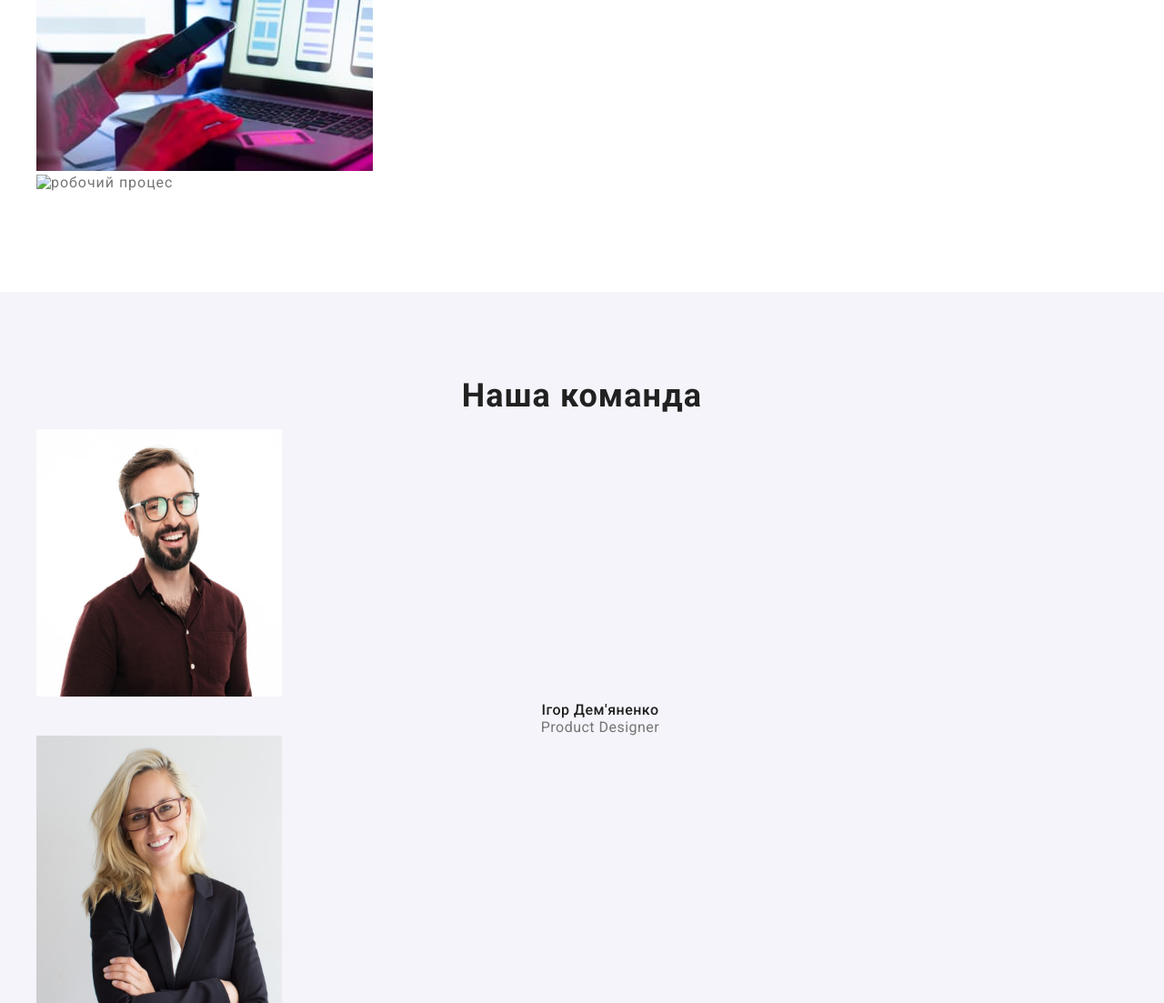
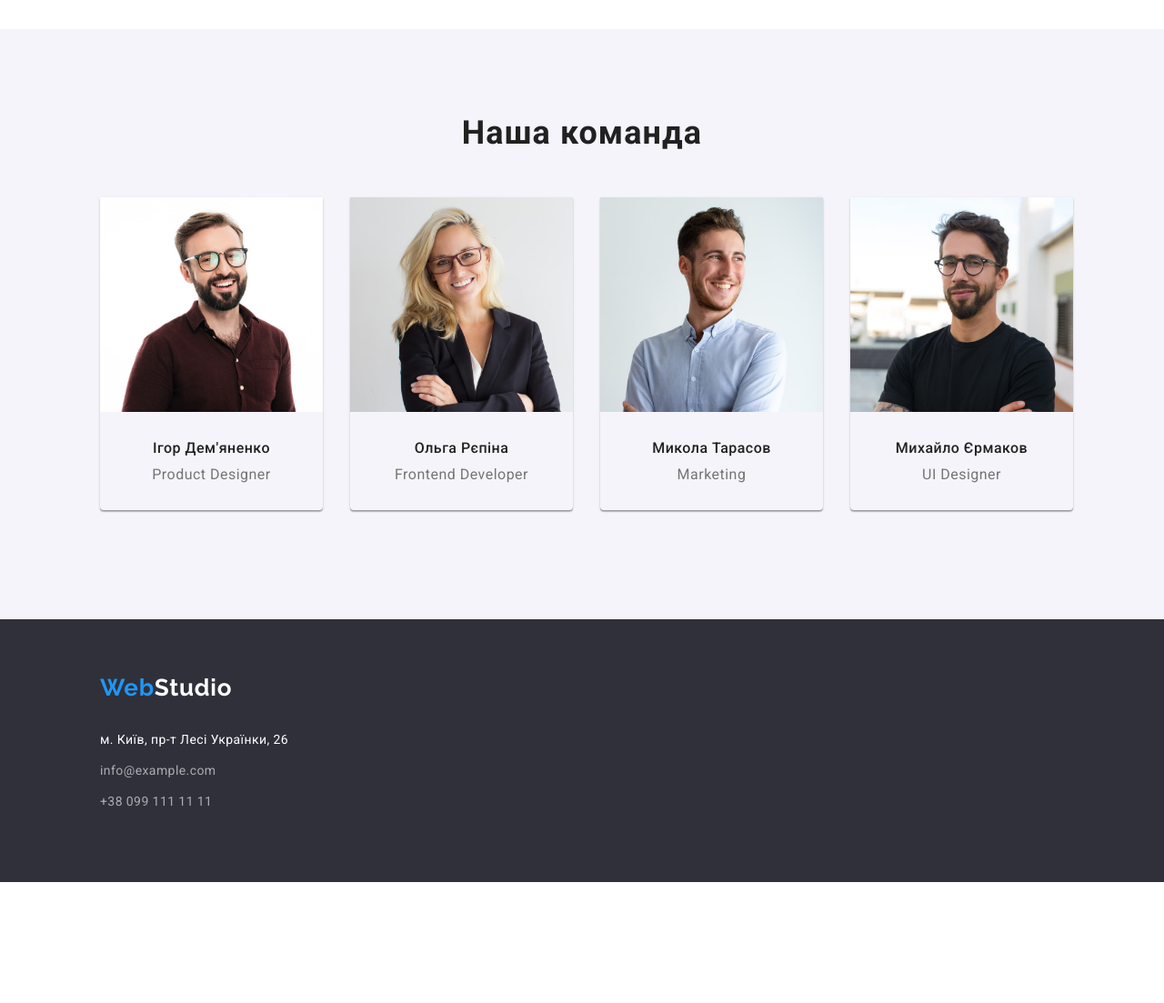
Before and after one commit to Lindelof7/goit-markup-hw-03, a plain HTML site: page index.html in a window 1280 px wide. Shown: the part 1480-2583 px from the top of the page at 91% size. After the commit the page ends 2450 px from the top, so only its background shows below. Drawn offline with nearby package versions, Linux system fonts and the light colour scheme.

Commit message:
flex-index.html

```diff
--- a/css/styles.css
+++ b/css/styles.css
@@ -15,6 +15,13 @@ h4,
 h5,
 h6 {
   margin: 0;
+  padding: 0;
+}
+
+img{
+    display: block;
+    max-width: 100%;
+    height: auto;
 }
 
 body {
@@ -54,13 +61,14 @@ body {
 .header .container{
     display: flex;
     align-items: center;
-
 }
 .header{
-
+    padding-top: 24px;
+    padding-bottom: 24px;
 }
 .header-logo{
         margin-right: 93px;
+        margin-left: 40px;
 
         font-family: 'Raleway', sans-serif;
         font-weight: 700;
@@ -99,6 +107,7 @@ body {
     display: flex;
     column-gap: 50px;
     margin-left: auto;
+    margin-right: 20px;
 
     list-style: none;
 }
@@ -120,7 +129,7 @@ body {
 .hero{
     text-align: center;
     padding-top: 200px;
-
+    padding-bottom: 200px;
     background-color: #2F303A;
 }
 .hero .container{
@@ -154,8 +163,6 @@ body {
     align-items: center;
     text-align: center;
 
-    border: 2px solid red;
-
     color: var(--popular-color);
     text-shadow: 0px 4px 4px rgba(0, 0, 0, 0.25);
     background-color: var(--main-color);
@@ -164,11 +171,20 @@ body {
 
 /* --------------- Список переваг ------------------ */
 
+.preferences{
+    display: flex;
+    margin-right: -30px;
+
+    list-style: none;
+}
+
 .preferences > .preferences-item{
-    outline: 2px solid red;
+    margin-right: 30px;
 }
 
 .preferences-title {
+    margin-bottom: 10px;
+
     font-weight: 700;
     font-size: 14px;
     line-height: 1.14;
@@ -177,18 +193,17 @@ body {
 
     color: #212121;
 }
-.preferences{
-    list-style: none;
-}
+
 .preferences-text{
-    outline: 2px solid red;
     font-size: 14px;
     line-height: 1.71;
     letter-spacing: var(--def-letter-spacing);
 }
 
-/*--------------- Чим ми займаємося + Наша команда --------------  */
-.title{
+/*--------------- Чим ми займаємося  --------------  */
+
+.what-we-do-title{
+    margin-bottom: 50px;
     font-weight: 700;
     font-size: 36px;
     line-height: 1.16;
@@ -198,15 +213,57 @@ body {
     color: #212121;
 }
 .what-we-do-img{
+    display: flex;
     list-style: none;
 }
+
+.what-we-do-img-item{
+    margin-right: 30px;
+}
+
+.what-we-do{
+    padding-top: 0;
+}
+
+
+/* ----------------- Список команди ------------------ */
+
+.title{
+    margin-bottom: 50px;
+
+    font-weight: 700;
+    font-size: 36px;
+    line-height: 1.16;
+    text-align: center;
+    letter-spacing: var(--def-letter-spacing);
+
+    color: #212121;
+}
 .team-list{
+    display: flex;
     list-style: none;
 }
 .team{
     background-color: var(--background-color);
 }
+
+.card{
+    flex-basis: calc(100% / 4 - 30px);
+    margin-right: 30px;
+
+    box-shadow: 0px 1px 3px rgba(0, 0, 0, 0.12), 0px 1px 1px rgba(0, 0, 0, 0.14), 0px 2px 1px rgba(0, 0, 0, 0.2);
+    border-radius: 0px 0px 4px 4px;
+}
+
+.card-text{
+
+    margin-top:30px;
+    margin-bottom: 10px;
+}
+
 .team-member{
+    margin-bottom: 10px;
+
     font-weight: 500;
     font-size: 16px;
     line-height: var(--typical-lh);
@@ -216,6 +273,10 @@ body {
     color: #212121;
 }
 .team-member-prof{
+    margin-top: 10px;
+    padding-bottom: 30px;
+
+
     font-size: 16px;
     line-height: var(--typical-lh);
     text-align: center;
@@ -227,9 +288,16 @@ body {
 /*------------------ Footer ------------------- */
 
 .footer{
+    padding-bottom: 60px;
     background-color: #2F303A;
 }
+
 .footer-logo{
+    display: inline-block;
+    margin-bottom: 30px;
+    margin-top: 60px;
+    margin-left: 40px;
+
     font-family: 'Raleway';
     font-weight: 700;
     font-size: 26px;
@@ -243,9 +311,15 @@ body {
     color:var(--popular-color);
 }
 .footer-items{
+    margin-top: 10px;
     list-style: none;
 }
-.footer-address{
+.footer-item{
+    margin-bottom: 10px;
+}
+.footer-address-place{
+    margin-left: 40px;
+
     font-size: 14px;
     line-height: 1.71;
     letter-spacing: var(--def-letter-spacing);
@@ -254,8 +328,8 @@ body {
 
     color: var(--popular-color);
 }
-.footer-address:hover,
-.footer-address:focus{
+.footer-address-place:hover,
+.footer-address-place:focus{
     color:var(--main-color);
 }
 .footer-contact{
--- a/index.html
+++ b/index.html
@@ -74,81 +74,111 @@
                     </ul>
                 </div>
         </section>
-        <section class="section">
-            <h2 class="title">Чим ми займаємося</h2>
+        <section class="what-we-do section">
+            <div class="container">
+                <h2 class="what-we-do-title">Чим ми займаємося</h2>
+            <div class="cards-img">
                 <ul class="what-we-do-img">
-                <li>
+                    <li class="what-we-do-img-item">
+                        <div class="card-thumb">
                         <img
                         src="./images/img1.jpg"
                         alt="робочий процеc"
                         width="370"
                         height="294"
                         />
+                        </div>
                     </li>
-                <li>
+                    <li class="what-we-do-img-item">
+                       <div class="card-thumb">
                         <img
                         src="./images/img2.jpg"
                         alt="робочий процеc"
                         width="370"
                         height="294"
                         />
+                       </div>
                     </li>
-                <li>
-
-                    <img src="./images/img3jpg"
+                    <li class="what-we-do-img-item">
+                        <div class="card-thumb">
+                        <img
+                        src="./images/img3jpg"
                         alt="робочий процеc"
                         width="370"
                         height="294" />
+                        </div>
                     </li>
                 </ul>
+            </div>
+            </div>
         </section>
         <section class="team section">
+            <div class="container">
                 <h2 class="title">Наша команда</h2>
             <ul class="team-list">
                 <li class="team-item">
-                    <img
+                        <div class="card">
+                            <img class="card-img"
                     src="./images/img4.jpg"
                     alt="робочий процес"
                     width="270"
                     height="294"
                     />
+                    <div class="card-text">
                         <h3 class="team-member">Ігор Дем'яненко</h3>
                         <p lang="en" class="team-member-prof">Product Designer</p>
+                    </div>
+                        </div>
                 </li>
-                <li>
-                    <img
+                <li class="team-item">
+                    <div class="card">
+                        <img class="card-img"
                     src="./images/img5.jpg"
                     alt="робочий процес"
                     width="270"
                     height="294" />
+                    <div class="card-text">
                         <h3 class="team-member">Ольга Рєпіна</h3>
                         <p lang="en" class="team-member-prof">Frontend Developer</p>
+                    </div>
+                    </div>
                 </li>
-                <li>
-                    <img
+                <li class="team-item">
+                    <div class="card">
+                        <img class="card-img"
                     src="./images/img6.jpg"
                     alt="робочий процес"
                     width="270"
                     height="294" />
+                    <div class="card-text">
                         <h3 class="team-member">Микола Тарасов</h3>
                         <p lang="en" class="team-member-prof">Marketing</p>
+                    </div>
+                    </div>
                 </li>
-                <li>
-                    <img
+                <li class="team-item">
+                    <div class="card">
+                        <img class="card-img"
                     src="./images/img7.jpg"
                     alt="робочий процес"
                     width="270"
                     height="294" />
+                    <div class="card-text">
                         <h3 class="team-member">Михайло Єрмаков</h3>
                         <p lang="en" class="team-member-prof">UI Designer</p>
+                    </div>
+                    </div>
                 </li>
             </ul>
+            </div>
         </section>
     </main>
     <footer class="footer">
+       <div class="container">
         <a href="" class="footer-logo" lang="en">Web<span class="footer-logotype">Studio</span></a>
         <address>
-            <a href="https://goo.gl/maps/UUZ8nZP88DjxJqNx5" target="_blank" rel="noopener noreferrer nofollow" class="footer-address">м. Київ, пр-т Лесі Українки, 26</a>
+                <a href="https://goo.gl/maps/UUZ8nZP88DjxJqNx5" target="_blank" rel="noopener noreferrer nofollow" class="footer-address-place">м. Київ, пр-т Лесі Українки, 26</a>
+                <span class="footer-address">
                 <ul class="footer-items">
                     <li class="footer-item">
                         <a href="mailto:info@example.com" class="footer-contact">info@example.com</a>
@@ -157,7 +187,9 @@
                         <a href="tel:+380991111111" class="footer-contact">+38 099 111 11 11</a>
                     </li>
                 </ul>
+        </span>
     </address>
+       </div>
     </footer>
 </body>
 </html>
```
Lines whose indentation alone changed are shown as unchanged.
